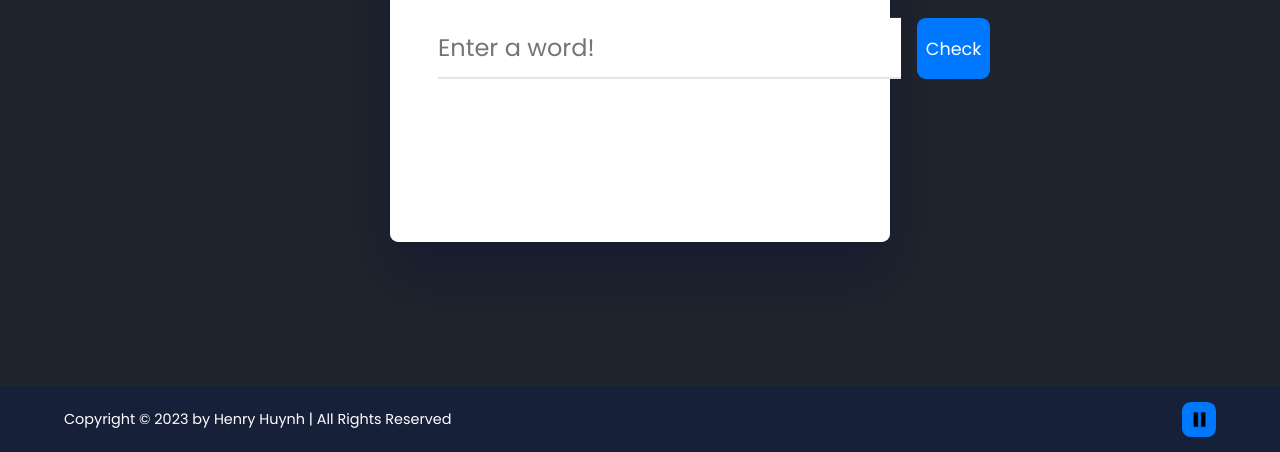
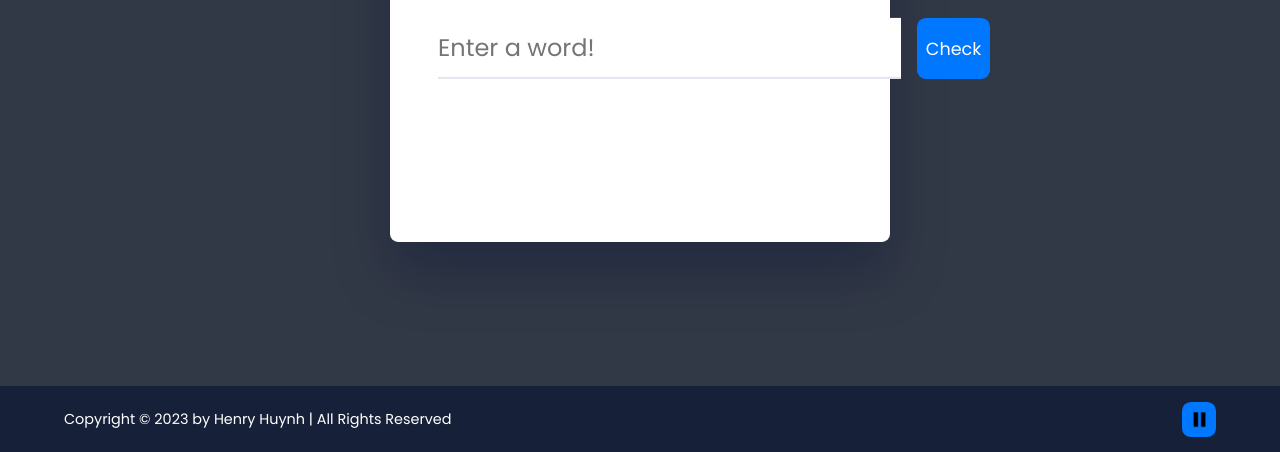
Before and after one commit to HenryQHuynh/palindromeChecker, a plain HTML site: page index.html in a window 1280 px wide. Shown: the part 348-800 px from the top of the page. Drawn offline with Linux system fonts and the light colour scheme.

Commit message:
Adjusting Background color to not match personal site...

```diff
--- a/styles.css
+++ b/styles.css
@@ -15,7 +15,7 @@ html, body {
 }
 
 body {
-   background-color: #1f242d;
+   background-color: #323946;
    position: relative;
    min-height: 100%;
    padding-bottom: 4rem;
```
